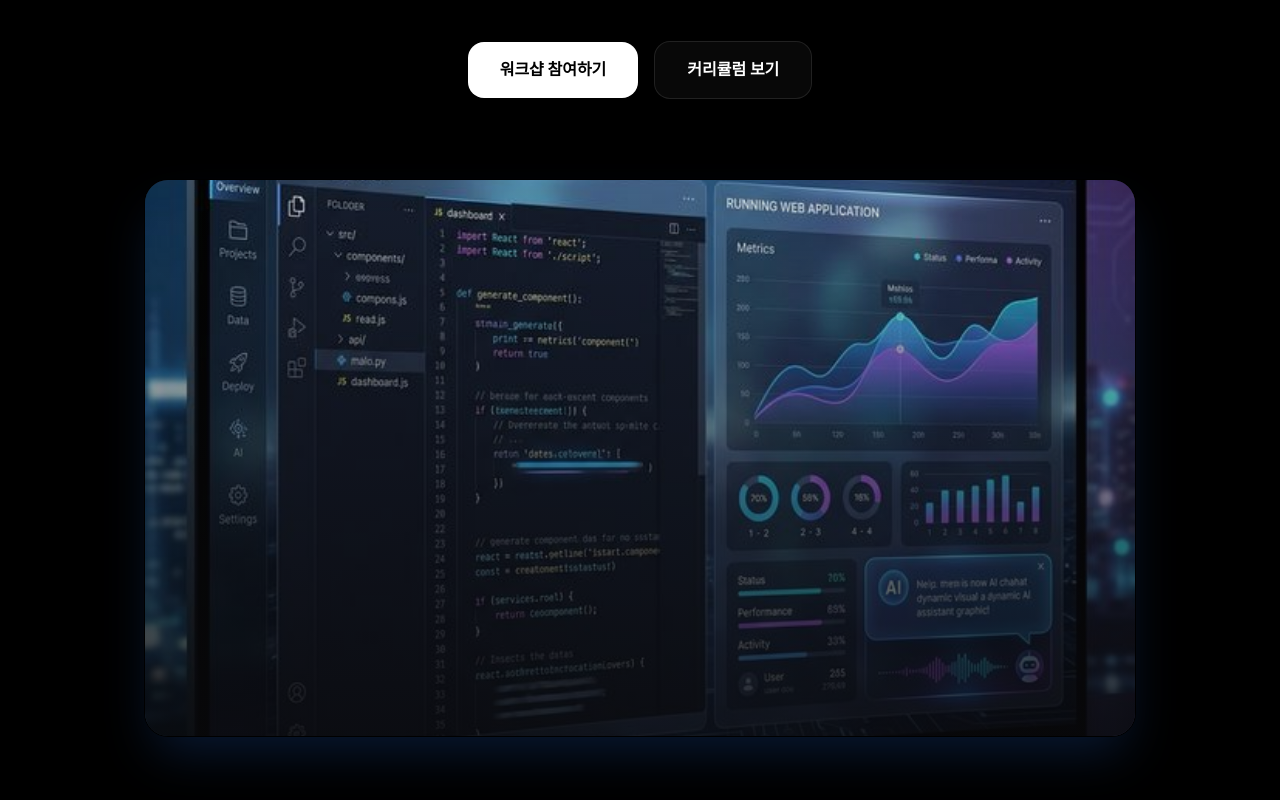
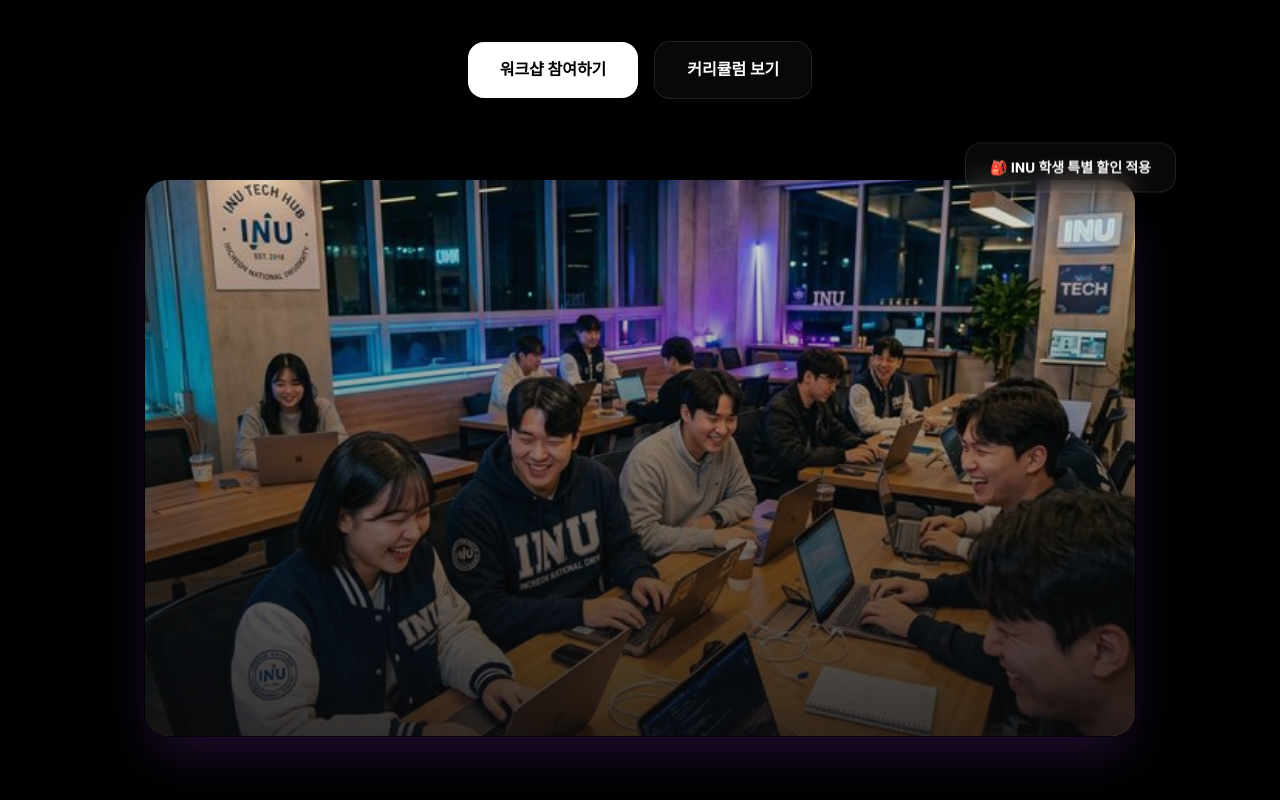
Before and after one commit to Kyonam/workshop_landingpage, a Next.js app: page / in a window 1280 px wide. Shown: the part 580-1380 px from the top of the page. Built offline with nearby package versions, Linux system fonts and the light colour scheme.

Commit message:
feat: updated hero image to INU students viber coding

```diff
--- a/components/Hero.tsx
+++ b/components/Hero.tsx
@@ -38,13 +38,18 @@
           </Link>
         </div>
 
-        {/* Dashboard Mockup */}
-        <div className="mt-20 relative px-4 max-w-5xl mx-auto">
-          <div className="gradient-border rounded-3xl overflow-hidden shadow-2xl shadow-blue-500/20">
+        {/* INU Student Visual */}
+        <div className="mt-20 relative px-4 max-w-5xl mx-auto group">
+          <div className="absolute -top-6 -right-6 z-20 hidden md:block animate-bounce">
+            <div className="glass px-6 py-3 rounded-2xl border-accent-blue/30 shadow-xl">
+              <span className="text-white font-bold text-sm">🎒 INU 학생 특별 할인 적용</span>
+            </div>
+          </div>
+          <div className="gradient-border rounded-3xl overflow-hidden shadow-2xl shadow-purple-500/20">
             <div className="bg-zinc-900 aspect-video md:aspect-[16/9] relative">
               <img
-                src="/dashboard-mockup.png"
-                alt="AI Build Workshop Dashboard Mockup"
+                src="/inu-coding.png"
+                alt="Incheon National University Students Vibe Coding"
                 className="w-full h-full object-cover opacity-90 group-hover:opacity-100 transition-opacity"
               />
               <div className="absolute inset-0 bg-gradient-to-t from-zinc-950/80 to-transparent" />
```
Also changed, not shown: public/inu-coding.png (added).
